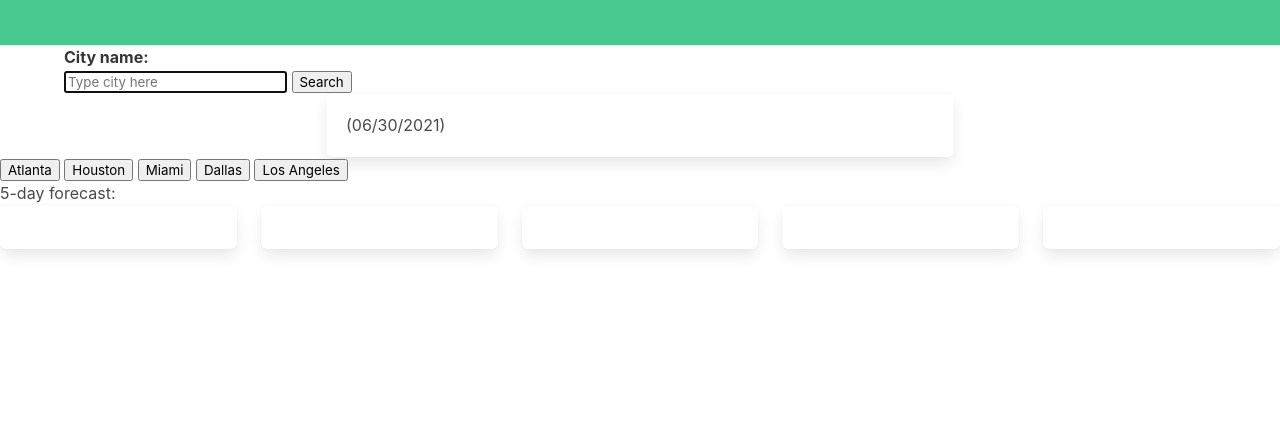
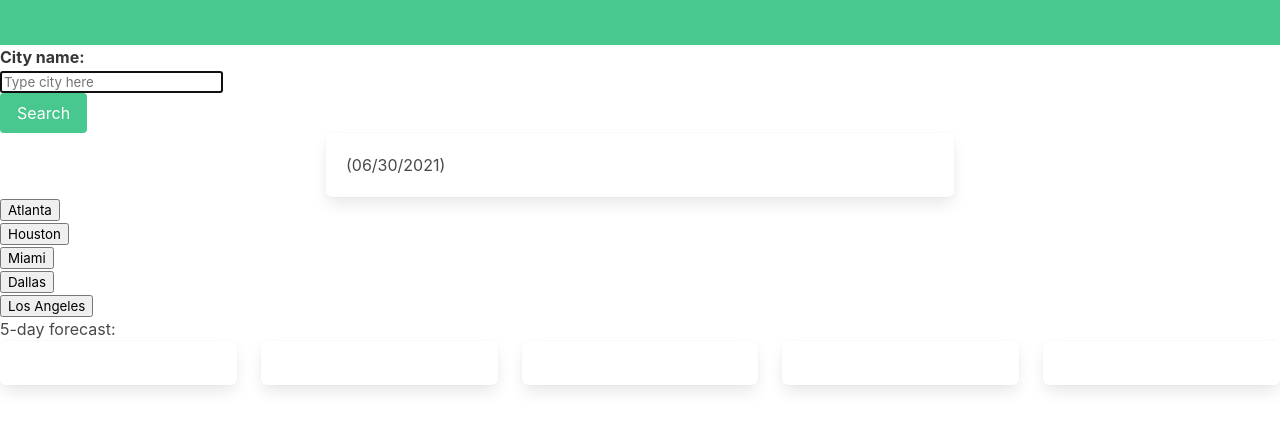
Before and after one commit to AngelaTaylor87/Weather-Dashboard, a plain HTML site: page index.html in a window 1280 px wide. Shown: the part 87-516 px from the top of the page. Drawn offline with nearby package versions, Linux system fonts and the light colour scheme.

Commit message:
mv buttons

```diff
--- a/index.html
+++ b/index.html
@@ -18,18 +18,19 @@
 
 <body>
   <section class="city-search">
-    <div class="container">
+    <div>
       <p class="cname"><strong>City name:</strong></p>
 
 
         <input type="text" placeholder="Type city here" autofocus>
-
-          <button id="fetch-button">Search</button>
+    </div>
+    <div>
+          <button class="button is-success" id="fetch-button">Search</button>
           <span class="msg"></span>
 
         </div>
 
-
+      </section>
       <div>
         <aside class="columns">
           <div class="column is-half is-offset-one-quarter">
@@ -45,15 +46,15 @@
           </div>
         </aside>
       </div>
-  </section>
+
   <div>
     <ul>
       <li class="btn-list">
-        <button>Atlanta</button>
-        <button>Houston</button>
-        <button>Miami</button>
-        <button>Dallas</button>
-        <button>Los Angeles</button>
+        <p><button>Atlanta</button></p>
+        <p><button>Houston</button></p>
+        <p><button>Miami</button></p>
+        <p><button>Dallas</button></p>
+        <p><button>Los Angeles</button></p>
       </li>
     </ul>
   </div>
```
